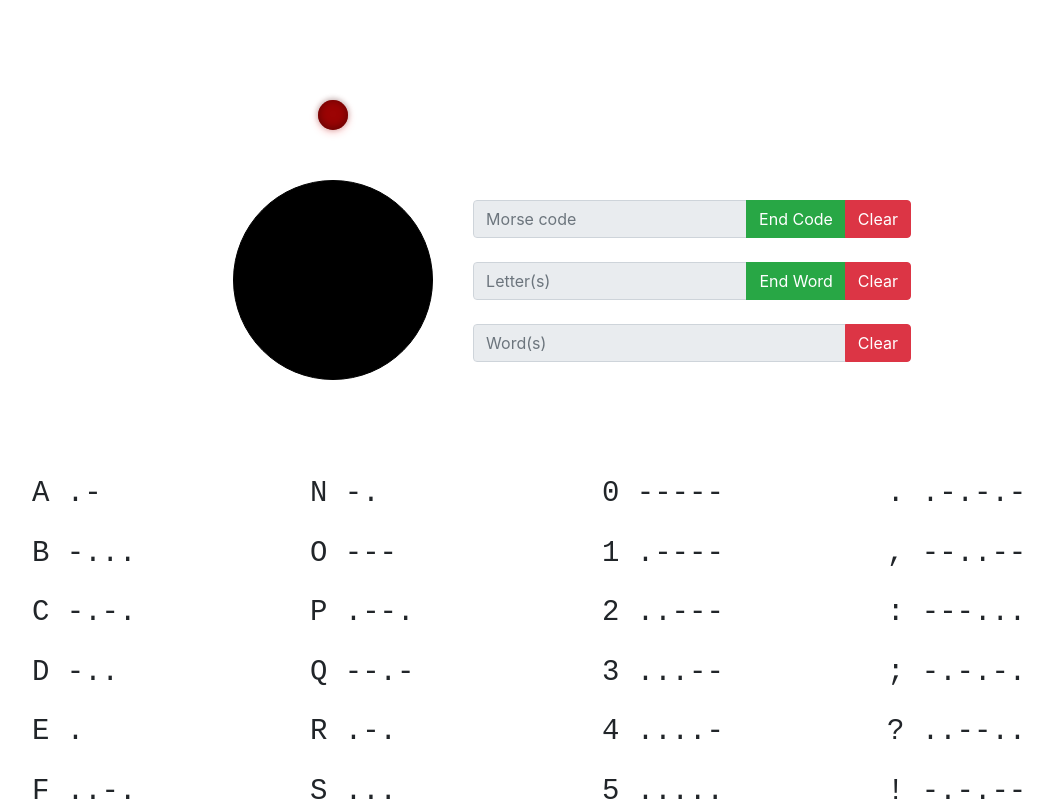
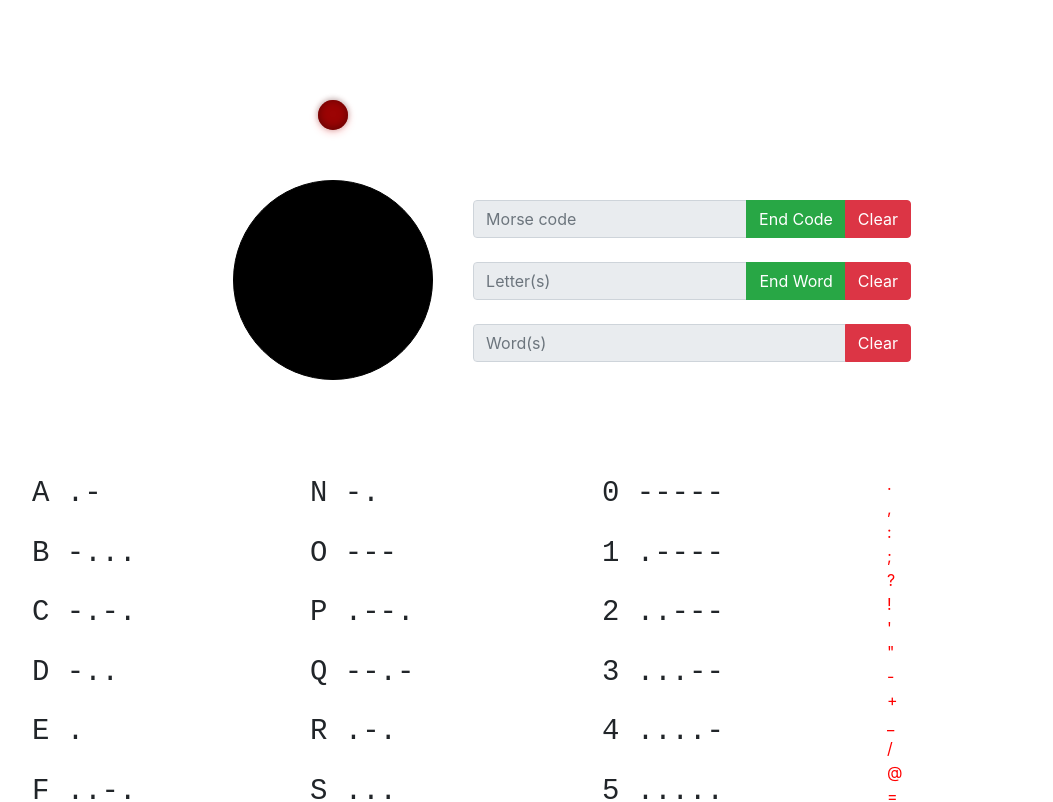
Before and after one commit to Anh-KNguyen/morse, a React (Create React App) app in the folder my-app/: page / in a window 1280 px wide. Shown: the top 802 px of the page, without its empty margins (68-1121 px from the left). Built offline with nearby package versions, Linux system fonts and the light colour scheme.

Commit message:
Change symbol column to red

```diff
--- a/my-app/src/App.js
+++ b/my-app/src/App.js
@@ -212,7 +212,7 @@ class App extends React.Component {
               <div className="col-3">
                 {Object.keys(symbols).map((key) =>(
                   <div className="col-auto">
-                    <p className="codefont-style">{symbols[key]} {key}</p>
+                      <span style={{color: "red", marginRight: "20px"}}>{symbols[key]}</span>
                   </div>
                 ))}
               </div>
```
